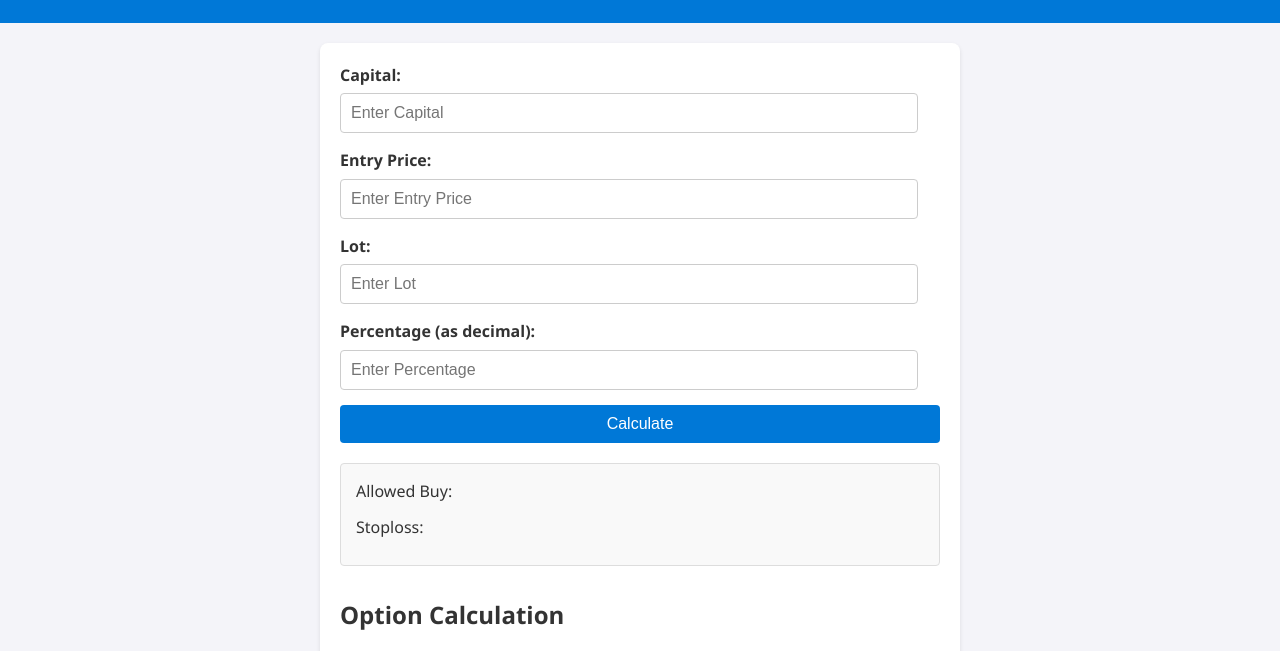
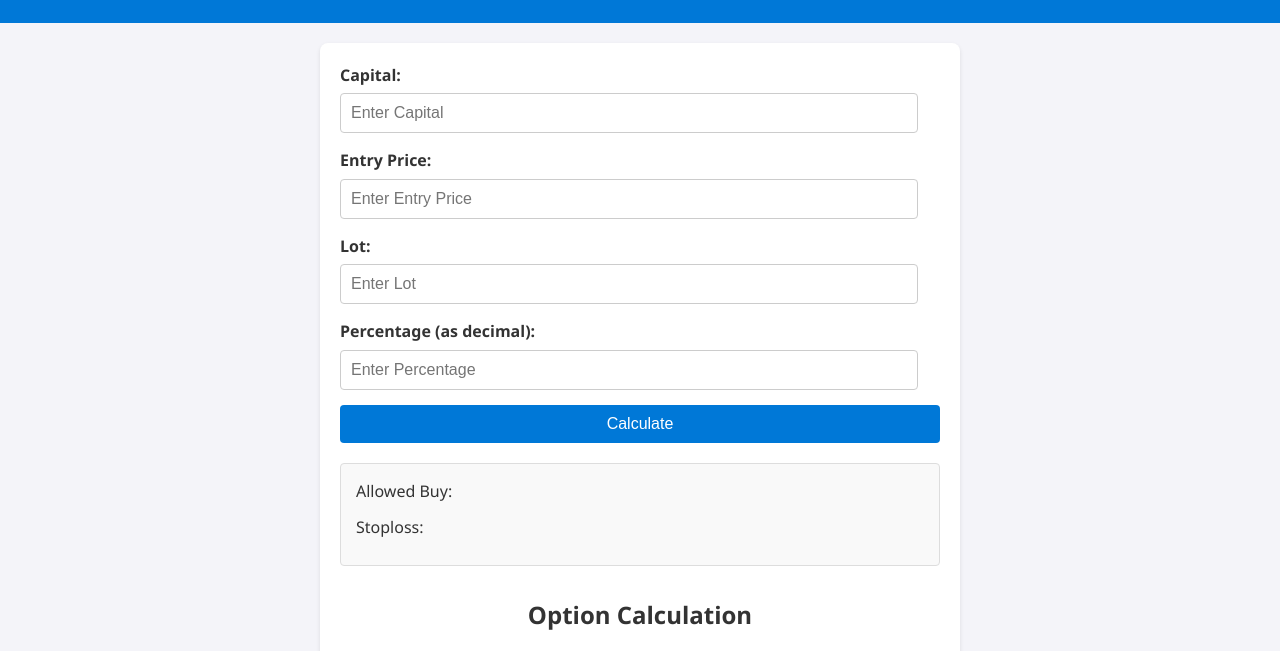
Before and after one commit to Anishraj96/Option, a plain HTML site: page index.html in a window 1280 px wide. Shown: the part 110-761 px from the top of the page. Drawn offline with Linux system fonts and the light colour scheme.

Commit message:
Update index.html

```diff
--- a/index.html
+++ b/index.html
@@ -101,7 +101,7 @@
         </div>
 
         <form id="optionForm" style="margin-top: 30px;">
-            <h2>Option Calculation</h2>
+           <center> <h2>Option Calculation</h2> </center>
 
             <label for="totalCapital">Total Capital:</label>
             <input type="number" id="totalCapital" placeholder="Enter Total Capital" required>
```
